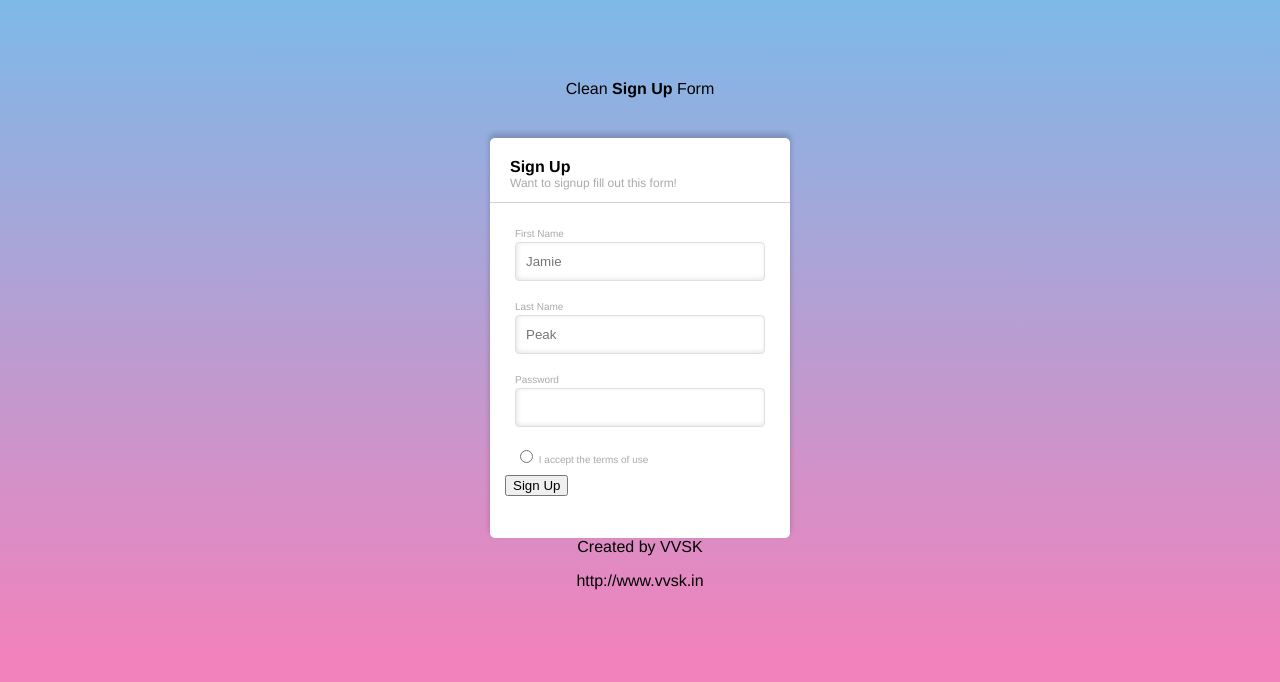
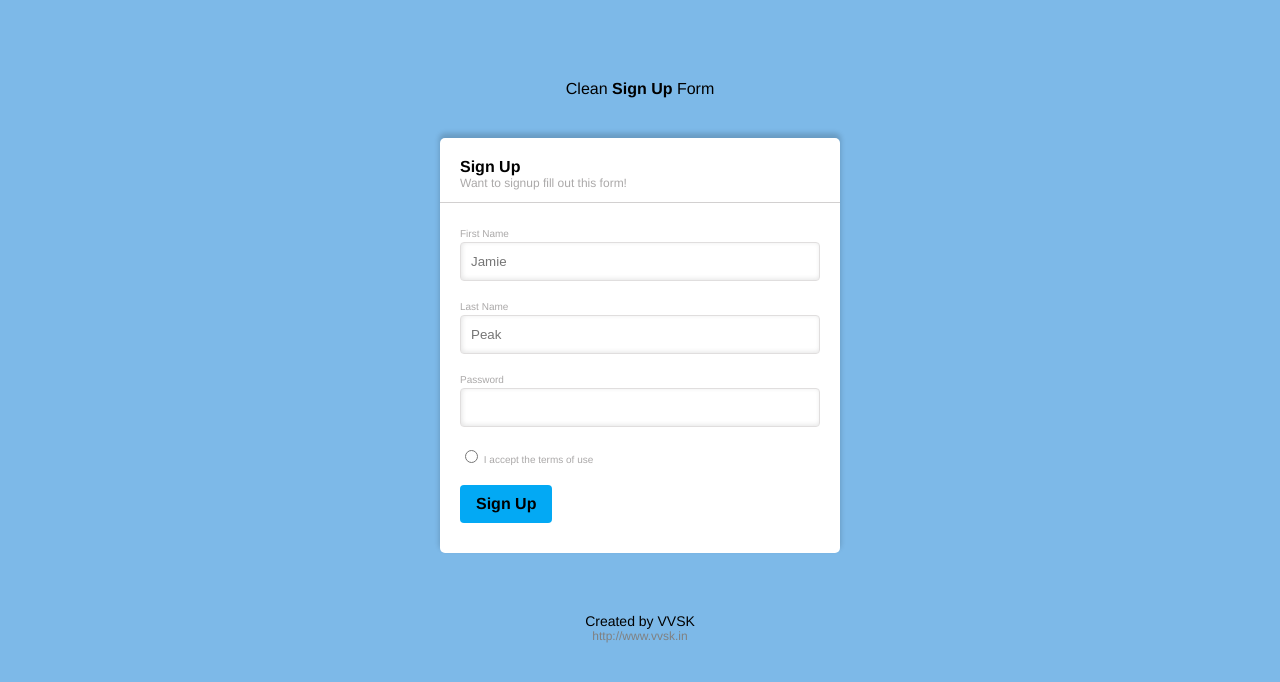
Before and after one commit to vvsk/signup-form, a plain HTML site: page index.html in a window 1280 px wide. Drawn offline with Linux system fonts and the light colour scheme.

Commit message:
compelete signup form

```diff
--- a/css/main.css
+++ b/css/main.css
@@ -1,5 +1,5 @@
 html {
-	height: 100%;
+	/*height: 100%;*/
 }
 
 * {
@@ -10,11 +10,6 @@ body {
 	font-family: "Helvetica Neue", sans-serif;
 	/* Permalink - use to edit and share this gradient: http://colorzilla.com/gradient-editor/#7db9e8+0,f282bc+82,f282bc+82 */
 	background: #7db9e8; /* Old browsers */
-	background: -moz-linear-gradient(top, #7db9e8 0%, #f282bc 82%, #f282bc 82%); /* FF3.6-15 */
-	background: -webkit-linear-gradient(top, #7db9e8 0%,#f282bc 82%,#f282bc 82%); /* Chrome10-25,Safari5.1-6 */
-	background: linear-gradient(to bottom, #7db9e8 0%,#f282bc 82%,#f282bc 82%); /* W3C, IE10+, FF16+, Chrome26+, Opera12+, Safari7+ */
-	filter: progid:DXImageTransform.Microsoft.gradient( startColorstr='#7db9e8', endColorstr='#f282bc',GradientType=0 ); /* IE6-9 */
-	background-repeat: no-repeat;
 }
 
 .header {
@@ -34,9 +29,7 @@ body {
 }
 
 .signupform {
-	/*border: 2px solid black;*/
-	height: 400px;
-	width: 300px;
+	width: 400px;
 	margin: auto;
 	background-color: #fff;
 	border-radius: 5px;
@@ -56,11 +49,12 @@ box-shadow: 0px -4px 5px 1px rgba(0,0,0,0.16);
 }
 
 .signupform>form {
-	padding: 15px;
+	padding: 15px 20px;
 }
 
 .signupform form>.form-ctrl {
-	padding: 10px;
+	padding: 10px 0;
+
 }
 
 .signupform form>.form-ctrl label {
@@ -92,14 +86,37 @@ box-shadow: 1px 0px 5px 0px rgba(24,150,247,1);
 .signupform form .check {
 	font-size: 10px;
 	color: #aba9a9;
-	margin: 10px;
-	/*padding-bottom: 2px;*/
+	margin: 10px 0;
 }
 
-/*.signupform form .submit {*/
-	/*border-radius: 0;*/
-/*}*/
+.signupform form .submit a {
+	background-color: #03a9f4;
+    color: black;
+    text-decoration: none;
+    font-weight: bold;
+    padding: 10px 16px;
+    border-radius: 4px;
+    margin-top: 10px;
+    display: inline-block;
+    vertical-align: top;
+    margin-bottom: 15px;
+
+}
+
 
 .footer {
 	text-align: center;
+	margin-top: 60px;
+	margin-bottom: 20px;
 }
+
+.footer .title {
+	font-size: 14px;
+	color: #000;
+}
+
+.footer p {
+	margin: 0;
+	color: grey;
+	font-size: 12px;
+}
--- a/index.html
+++ b/index.html
@@ -3,15 +3,21 @@
 <head>
 	<title>Sigup Form</title>
 	<link rel="stylesheet" type="text/css" href="./css/main.css">
-	<meta name="viewport" content="width=device-width, initial-scale=1">
+	<meta name="viewport" content="width=device-width; initial-scale=1.0">
 </head>
 <body>
-	<div class="header">Clean <strong>Sign Up</strong> Form</div>
+	<div class="header">
+		Clean <strong>Sign Up</strong> Form
+	</div>
 	<div class="signupform">
+
+
 		<div class="title">
 			<h4>Sign Up</h4>
 			<p>Want to signup fill out this form!</p>
 		</div>
+
+
 		<form>
 			<div class="fname form-ctrl">
 				<label>First Name</label>
@@ -26,12 +32,15 @@
 				<input type="password" name="Password" placeholder="">
 			</div>
 			<div class="check">
-			<input type="radio" name="confirm" value=""> I accept the terms of use
+				<input type="radio" name="confirm" value=""> I accept the terms of use
 			</div>
 			<div class="submit">
-			<input type="submit" value="Sign Up">
+				<a href="">Sign Up</a>
 			</div>
 		</form>
+
+
+
 	</div>
 	<div class="footer">
 		<div class="title">
```
Also changed, not shown: 1 other file.
